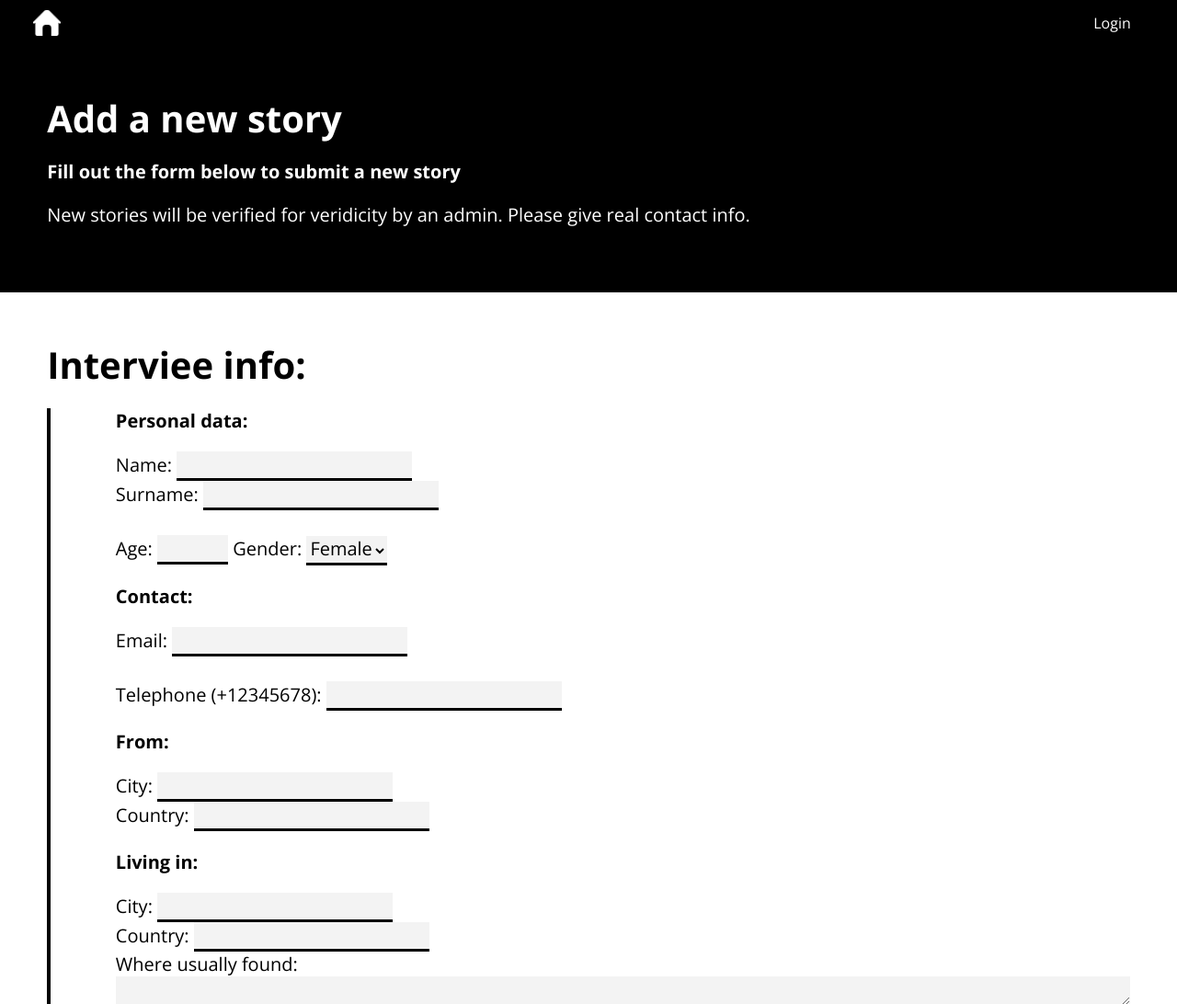
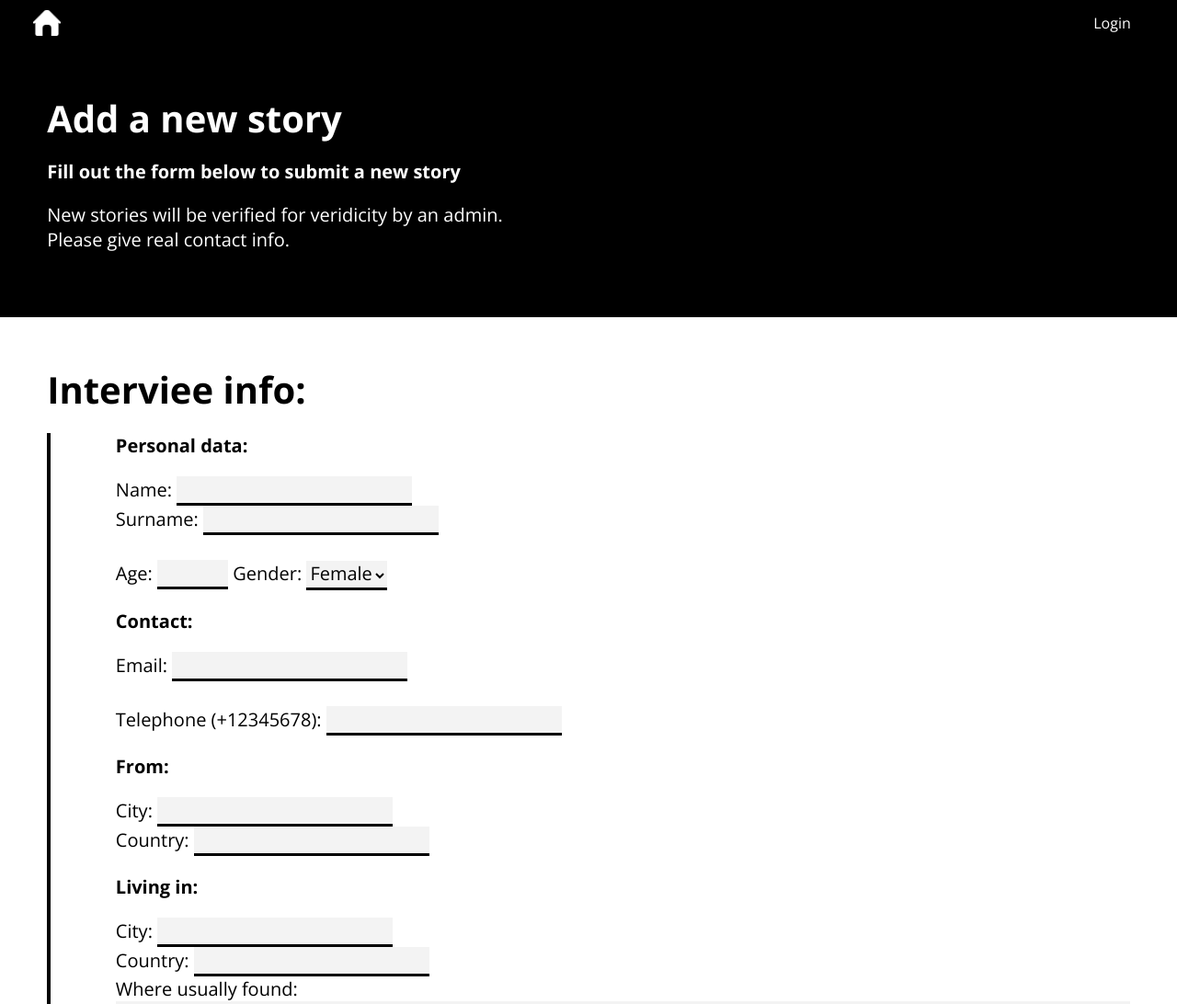
Before and after one commit to nicolasgasco/dibyourcar, a website: page public/add.html in a window 1280 px wide. Shown: the top 1092 px of the page at 92% size. Drawn offline with nearby package versions, Linux system fonts and the light colour scheme; no server answers.

Commit message:
Added class to limit width of paragraphs in headers

```diff
--- a/public/add.html
+++ b/public/add.html
@@ -85,11 +85,11 @@
         </div>
 
         <section class="black-bg white-text padding-4">
-            <div>
+            <div class="header-textcontainer">
                 <h1 class="no-margin xl-text">Add a new story</h1>
                 <div>
                     <h2>Fill out the form below to submit a new story</h2>
-                    <p>New stories will be verified for veridicity by an admin. Please give real contact info.</p>
+                    <p>New stories will be verified for veridicity by an admin.<br>Please give real contact info.</p>
                 </div>
             </div>
         </section>
```
Also changed, not shown: public/profile.html (+1 -1 lines), public/search.html (+1 -1 lines).
